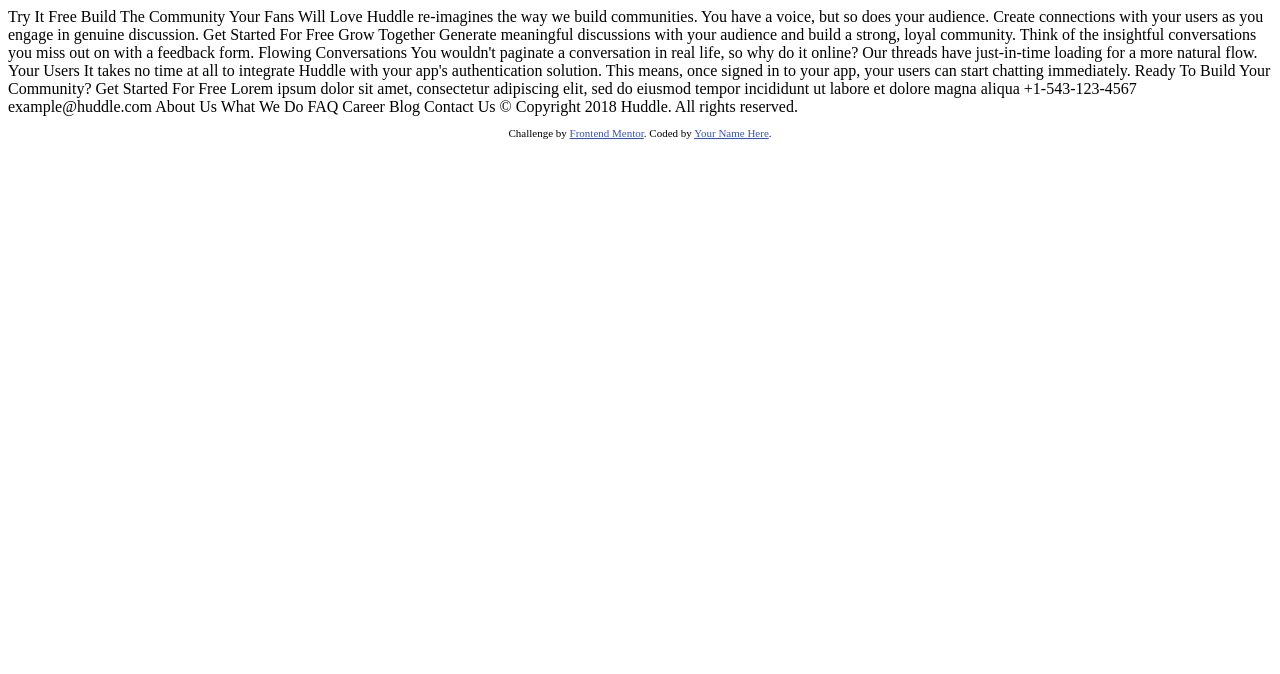
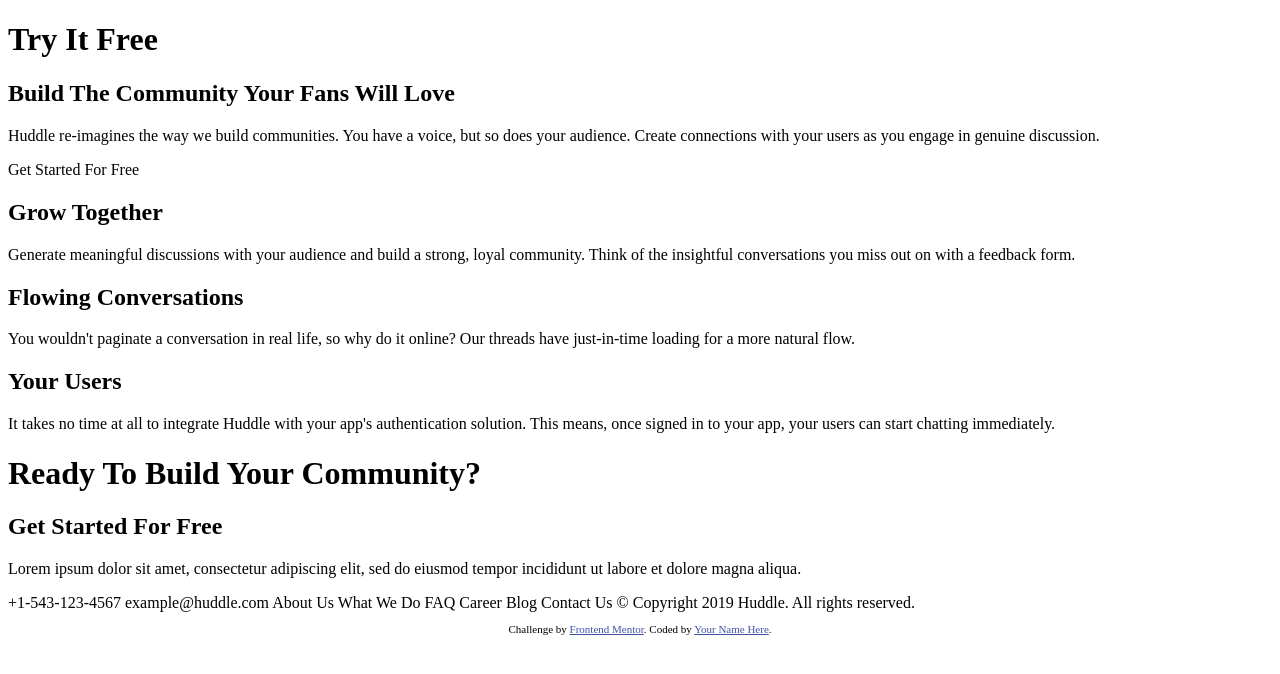
Before and after one commit to wildmice/Challenge, a plain HTML site: page index.html in a window 1280 px wide. Drawn offline with Linux system fonts and the light colour scheme.

Commit message:
Add files via upload

```diff
--- a/index.html
+++ b/index.html
@@ -16,39 +16,43 @@
 </head>
 <body>
 
-  Try It Free
+  <h1>Try It Free</h1>
 
-  Build The Community Your Fans Will Love
+  <h2>Build The Community Your Fans Will Love</h2>
 
-  Huddle re-imagines the way we build communities. You have a voice, but so does your audience.
-  Create connections with your users as you engage in genuine discussion.
+  <p>Huddle re-imagines the way we build communities. You have a voice, but so does your audience.
+  Create connections with your users as you engage in genuine discussion. </p>
 
-  Get Started For Free
+  <p>Get Started For Free</p>
 
-  Grow Together
+  <h2>Grow Together</h2>
 
-  Generate meaningful discussions with your audience and build a strong, loyal community.
-  Think of the insightful conversations you miss out on with a feedback form.
+  <p>Generate meaningful discussions with your audience and build a strong, loyal community.
+  Think of the insightful conversations you miss out on with a feedback form. </p>
 
-  Flowing Conversations
 
-  You wouldn't paginate a conversation in real life, so why do it online? Our threads
-  have just-in-time loading for a more natural flow.
+  <h2>Flowing Conversations</h2>
 
-  Your Users
+  <p>You wouldn't paginate a conversation in real life, so why do it online? Our threads
+  have just-in-time loading for a more natural flow.</p>
 
-  It takes no time at all to integrate Huddle with your app's authentication solution.
-  This means, once signed in to your app, your users can start chatting immediately.
 
-  Ready To Build Your Community?
+<h2>Your Users</h2>
 
-  Get Started For Free
+  <p>It takes no time at all to integrate Huddle with your app's authentication solution.
+  This means, once signed in to your app, your users can start chatting immediately.</p>
 
-  Lorem ipsum dolor sit amet, consectetur adipiscing elit, sed do eiusmod tempor
-  incididunt ut labore et dolore magna aliqua
+
+<h1>Ready To Build Your Community?</h1>
+
+  <h2>Get Started For Free</h2>
+
+  <p>Lorem ipsum dolor sit amet, consectetur adipiscing elit, sed do eiusmod tempor
+  incididunt ut labore et dolore magna aliqua.</p>
 
   +1-543-123-4567
   example@huddle.com
+
 
   About Us
   What We Do
@@ -58,7 +62,7 @@
   Blog
   Contact Us
 
-  &copy; Copyright 2018 Huddle. All rights reserved.
+  &copy; Copyright 2019 Huddle. All rights reserved.
 
   <footer>
     <p class="attribution">
```
